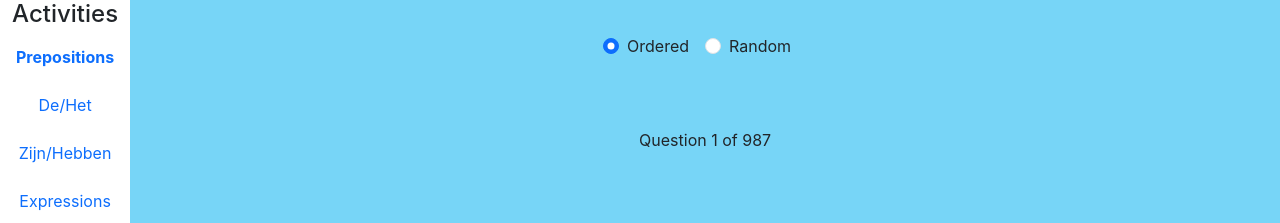
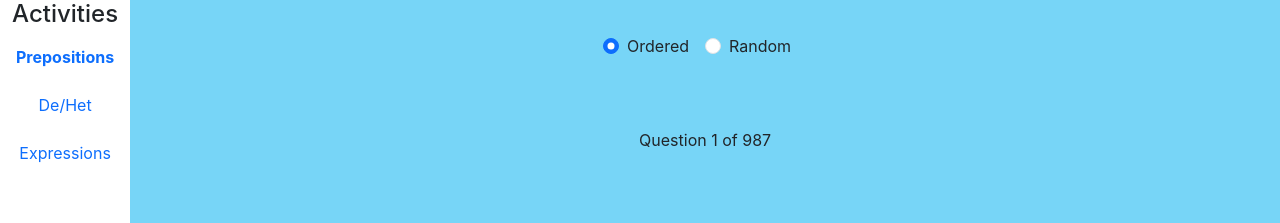
Before and after one commit to SheaMeyers/dutch-practice, a React (Create React App) app: page / in a window 1280 px wide. Shown: the top 223 px of the page. Built offline with nearby package versions, Linux system fonts and the light colour scheme.

Commit message:
Comment out zijn hebben exercise

```diff
--- a/src/App.tsx
+++ b/src/App.tsx
@@ -23,9 +23,9 @@ const LinksList = ({ onClick } : linksListModalProps) => {
       <li className={`nav-item mb-2 ${location.pathname === '/de-het' ? 'fw-bold' : ''}`}>
         <Link className="nav-link" to="/de-het" onClick={onClick}>De/Het</Link>
       </li>
-      <li className={`nav-item mb-2 ${location.pathname === '/zijn-hebben' ? 'fw-bold' : ''}`}>
+      {/* <li className={`nav-item mb-2 ${location.pathname === '/zijn-hebben' ? 'fw-bold' : ''}`}>
         <Link className="nav-link" to="/zijn-hebben" onClick={onClick}>Zijn/Hebben</Link>
-      </li>
+      </li> */}
       <li className={`nav-item mb-2 ${location.pathname === '/expressions' ? 'fw-bold' : ''}`}>
         <Link className="nav-link" to="/expressions" onClick={onClick}>Expressions</Link>
       </li>
@@ -52,7 +52,7 @@ const App = () => {
           <Routes>
             <Route path="/" element={<Prepositions />} />
             <Route path="/de-het" element={<DeHet />} />
-            <Route path="/zijn-hebben" element={<ZijnHebben />} />
+            {/* <Route path="/zijn-hebben" element={<ZijnHebben />} /> */}
             <Route path="/expressions" element={<Expressions />} />
           </Routes>
         </div>
```
